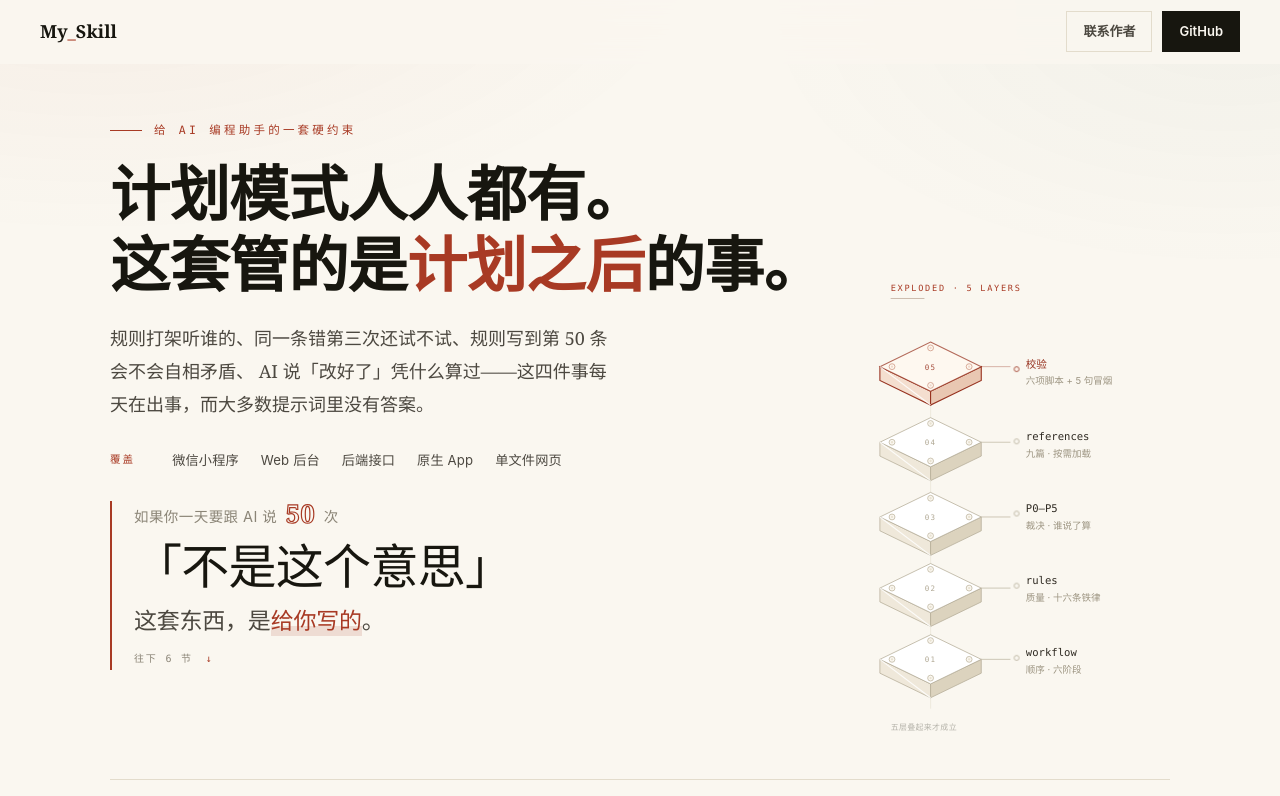
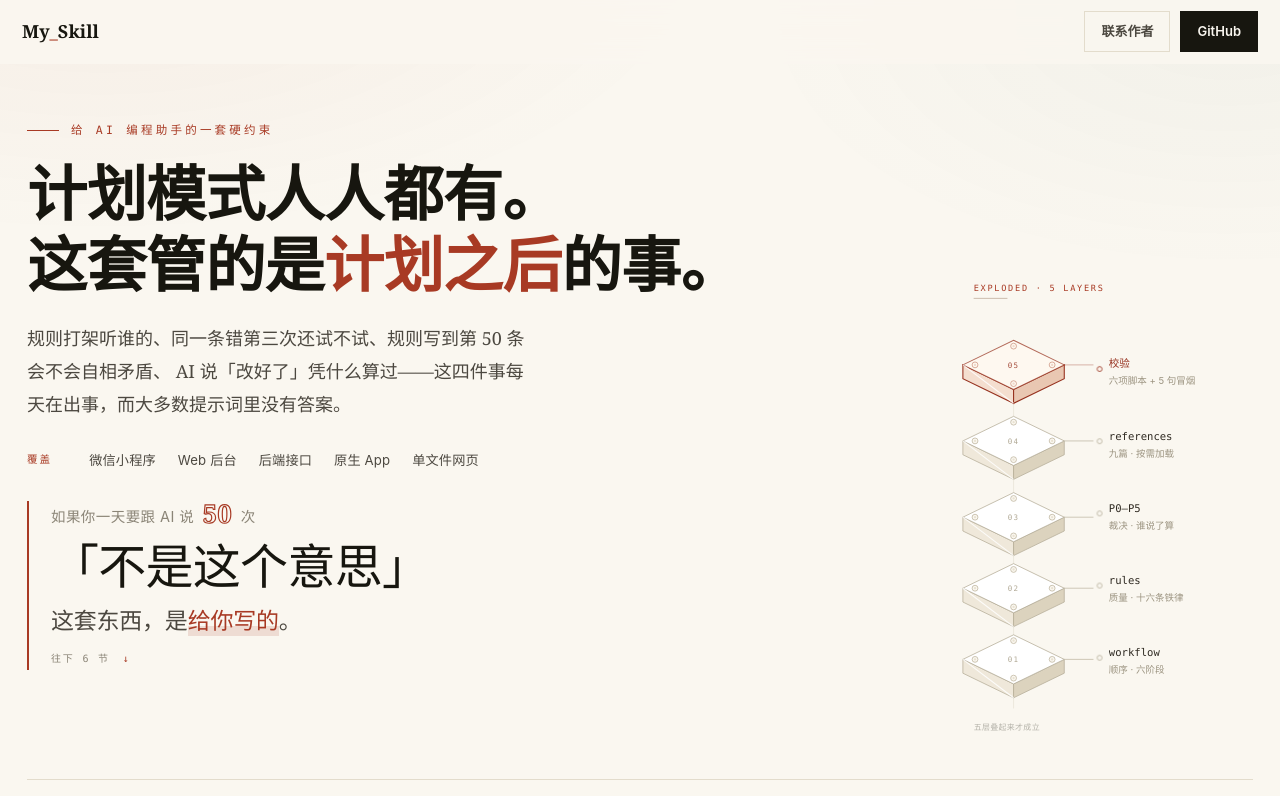
Before and after one commit to yanliyounivv/plan-then-code, a plain HTML site: page docs/index.html in a window 1280 px wide. Shown: the top 796 px of the page. Drawn offline with Linux system fonts and the light colour scheme.

Commit message:
docs: 内容区加宽至1270、左右内边距收到22，首屏图文两侧拉开

```diff
--- a/docs/index.html
+++ b/docs/index.html
@@ -15,7 +15,7 @@
     --serif:"Songti SC","Source Han Serif SC","Noto Serif SC",Georgia,"Times New Roman",serif;
     --sans:-apple-system,BlinkMacSystemFont,"PingFang SC","Hiragino Sans GB","Microsoft YaHei",sans-serif;
     --mono:"SF Mono",SFMono-Regular,Menlo,Consolas,"Courier New",monospace;
-    --maxw:1140px;
+    --maxw:1270px;
   }
   *{box-sizing:border-box}
   html{scroll-behavior:smooth}
@@ -31,7 +31,7 @@
 
   .topbar{
     position:sticky;top:0;z-index:50;display:flex;align-items:center;
-    padding:0 40px;height:64px;background:rgba(250,247,240,.9);
+    padding:0 22px;height:64px;background:rgba(250,247,240,.9);
     backdrop-filter:saturate(140%) blur(12px);border-bottom:1px solid transparent;
     transition:border-color .3s,box-shadow .3s;
   }
@@ -59,8 +59,8 @@
   .btn-ghost{background:transparent;color:var(--ink);border-color:var(--line)}
   .btn-ghost:hover{border-color:var(--ink);background:rgba(255,255,255,.6)}
 
-  .wrap{max-width:var(--maxw);margin:0 auto;padding:0 40px}
-  .hero{padding:56px 40px 0;display:flex;flex-direction:column;position:relative;min-height:min(calc(100vh - 84px),816px)}
+  .wrap{max-width:var(--maxw);margin:0 auto;padding:0 22px}
+  .hero{padding:56px 22px 0;display:flex;flex-direction:column;position:relative;min-height:min(calc(100vh - 84px),816px)}
   .hero-end{margin-top:auto;height:1px;background:var(--line);flex:0 0 auto}
   .kicker{font-family:var(--mono);font-size:11.5px;letter-spacing:.28em;text-transform:uppercase;color:var(--accent);display:flex;align-items:center;gap:12px}
   .kicker::before{content:"";width:32px;height:1px;background:var(--accent)}
@@ -86,7 +86,7 @@
   .metaline .n{font-family:var(--serif);font-size:29px;line-height:1;color:var(--accent);display:block}
   .metaline .l{font-size:12.5px;color:var(--ink-3);margin-top:6px;display:block}
 
-  .band{background:var(--ink);color:#F6F1E6;padding:36px 40px}
+  .band{background:var(--ink);color:#F6F1E6;padding:36px 22px}
   .band-in{max-width:var(--maxw);margin:0 auto;display:flex;gap:40px;align-items:center;flex-wrap:wrap}
   .band p{font-family:var(--serif);font-size:clamp(19px,2.6vw,27px);line-height:1.6;margin:0;flex:1 1 400px}
   .band p em{font-style:normal;color:#E9A88F}
@@ -97,7 +97,7 @@
   .band .tail{font-family:var(--sans);font-size:13.5px;color:#A9A296;max-width:30ch;margin:0;line-height:1.75;border-left:1px solid rgba(255,255,255,.18);padding-left:22px}
 
   /* ============ 首屏右下：等轴测爆炸图 ============ */
-  .ex{position:absolute;right:40px;bottom:42px;height:clamp(300px,62vh,470px);width:auto;pointer-events:none;z-index:2}
+  .ex{position:absolute;right:22px;bottom:42px;height:clamp(300px,62vh,470px);width:auto;pointer-events:none;z-index:2}
   .ex svg{display:block;height:100%;width:auto;overflow:visible;animation:whole 6.4s cubic-bezier(.45,.05,.55,.95) infinite 2.2s}
   @keyframes whole{0%,100%{transform:translateY(0)}34%{transform:translateY(-2.5px)}76%{transform:translateY(1.5px)}}
   .ex-ttl{font-family:var(--mono);font-size:5.6px;letter-spacing:.2em;fill:var(--accent)}
@@ -170,7 +170,7 @@
     .lead,.axis{stroke-dashoffset:0}
   }
 
-  .layout{max-width:var(--maxw);margin:0 auto;padding:60px 40px 96px;display:grid;grid-template-columns:212px minmax(0,1fr);gap:64px;align-items:start}
+  .layout{max-width:var(--maxw);margin:0 auto;padding:60px 22px 96px;display:grid;grid-template-columns:212px minmax(0,1fr);gap:64px;align-items:start}
   .side{position:sticky;top:64px;padding:16px 0 40px;max-height:calc(100vh - 64px);display:flex;flex-direction:column}
   .side .t{font-family:var(--mono);font-size:10.5px;letter-spacing:.22em;text-transform:uppercase;color:var(--ink-3);padding-bottom:12px;border-bottom:1px solid var(--line);margin-bottom:14px}
   .side nav{display:flex;flex-direction:column}
@@ -281,7 +281,7 @@
   .end{display:flex;align-items:center;gap:16px;margin:6px 0 0;font-family:var(--mono);font-size:10.5px;letter-spacing:.2em;color:var(--ink-3);text-transform:uppercase}
   .end::before,.end::after{content:"";height:1px;background:var(--line);flex:1 1 auto}
   footer{background:var(--ink);color:#F6F1E6;margin-top:30px}
-  .foot{max-width:var(--maxw);margin:0 auto;padding:46px 40px 40px;display:flex;justify-content:space-between;gap:36px;flex-wrap:wrap;align-items:flex-end}
+  .foot{max-width:var(--maxw);margin:0 auto;padding:46px 22px 40px;display:flex;justify-content:space-between;gap:36px;flex-wrap:wrap;align-items:flex-end}
   .foot .quote{font-family:var(--serif);font-size:clamp(20px,2.5vw,27px);line-height:1.55;margin:0;flex:1 1 360px;color:#F6F1E6}
   .foot .quote em{font-style:normal;color:#E9A88F}
   .foot .m{font-family:var(--mono);font-size:11px;letter-spacing:.06em;color:#A9A296;line-height:2;text-align:right}
```
